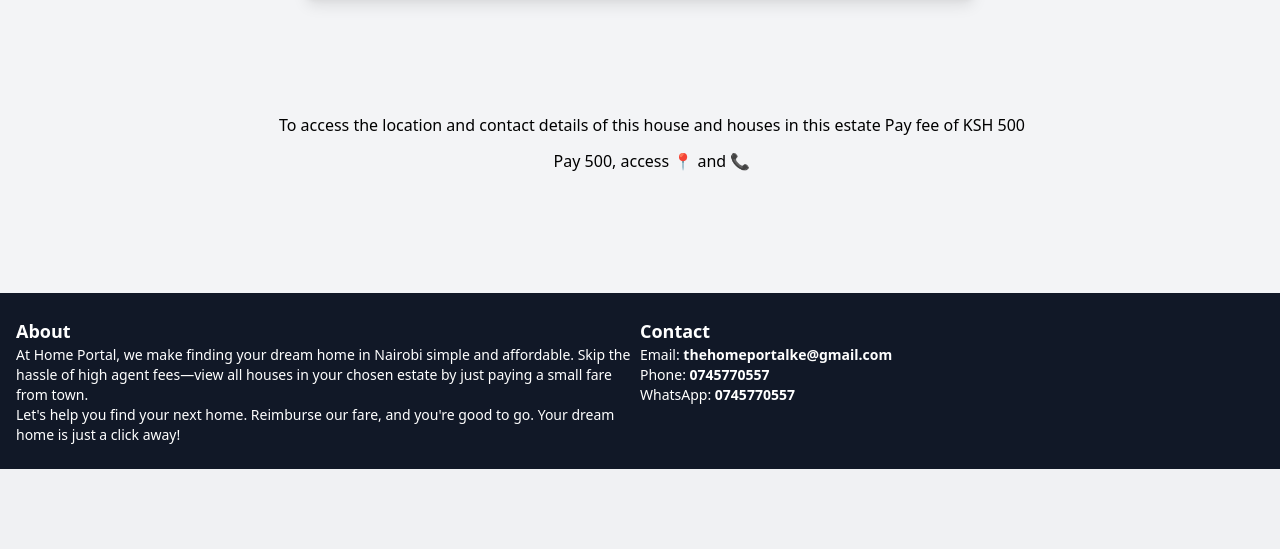
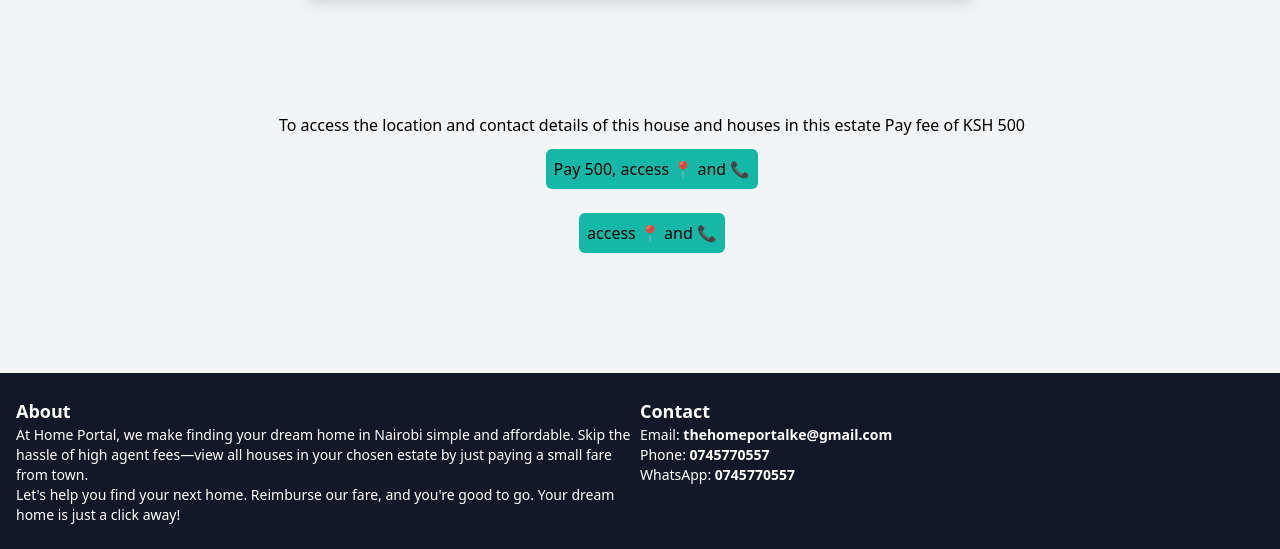
Before and after one commit to Newton-Shivachi/portalhome, a Django app: page /houses/1/ in a window 1280 px wide. Shown: the part 795-1344 px from the top of the page. Before the commit the page ends 1264 px from the top, so only its background shows below. Run offline with Django 5.2, Linux system fonts and the light colour scheme; data comes from the database, SQL or seed files in the repository; parts of the project's set-up code (start-up, migrations or seed data) failed here and were passed over; some libraries are stand-ins or nearby versions.

Commit message:
Update view_house.html

```diff
--- a/houses/templates/houses/view_house.html
+++ b/houses/templates/houses/view_house.html
@@ -69,8 +69,11 @@
                 <div>
                     <p>To access the location and contact details of this house and houses in this estate Pay fee of KSH 500</p>
                 </div>
-                <div class="m-3">
+                <div class="m-3 bg-teal-500 p-2 hover:bg-teal-700 rounded-md">
                    <a href="{% url 'house_detail' house.id %}">Pay 500, access 📍 and 📞</a>
+                </div>
+                <div class="m-3 bg-teal-500 p-2 hover:bg-teal-700 rounded-md">
+                   <a href="{% url 'house_detail' house.id %}">access 📍 and 📞</a>
                 </div>
             </div>
 
```
